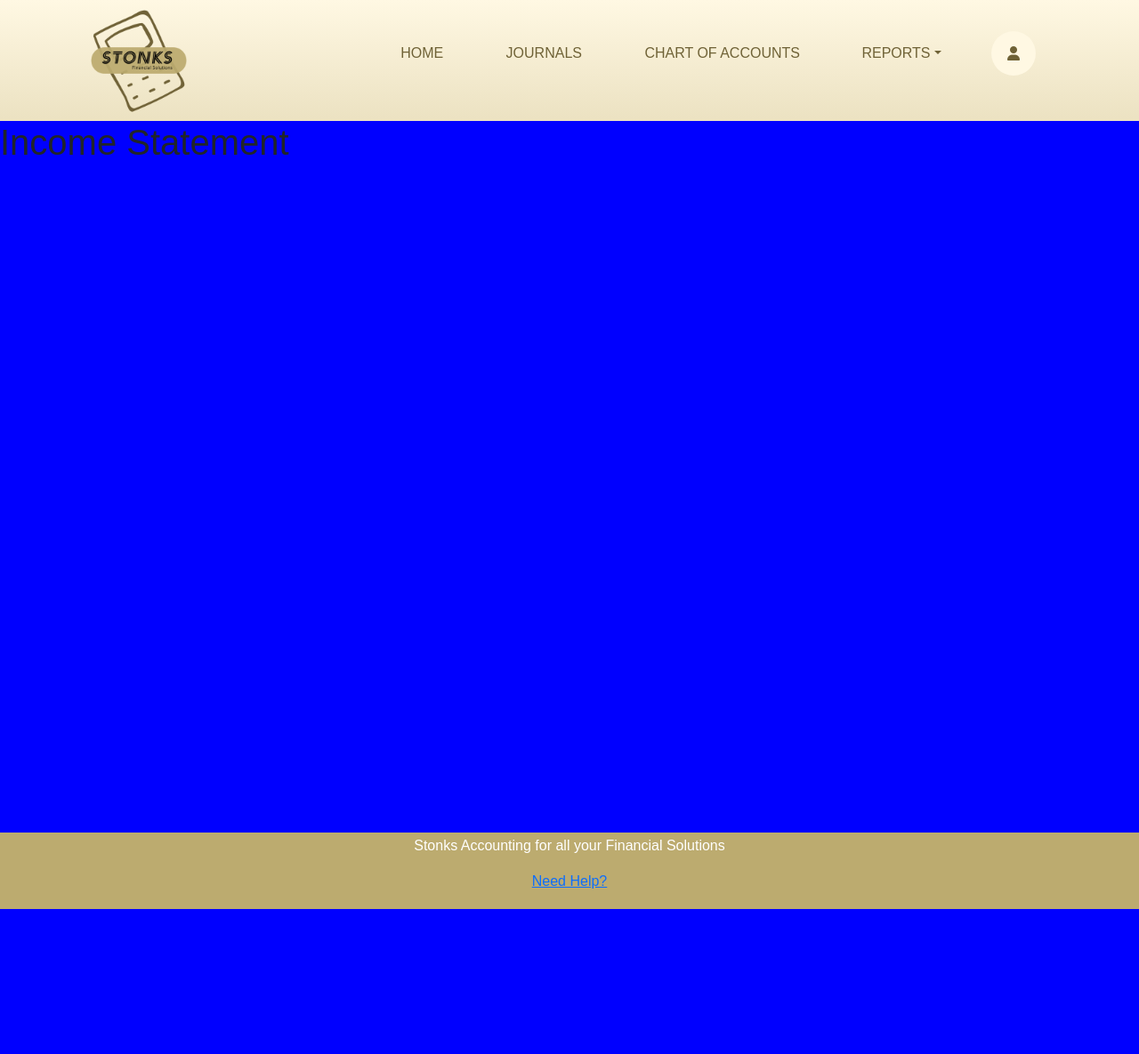
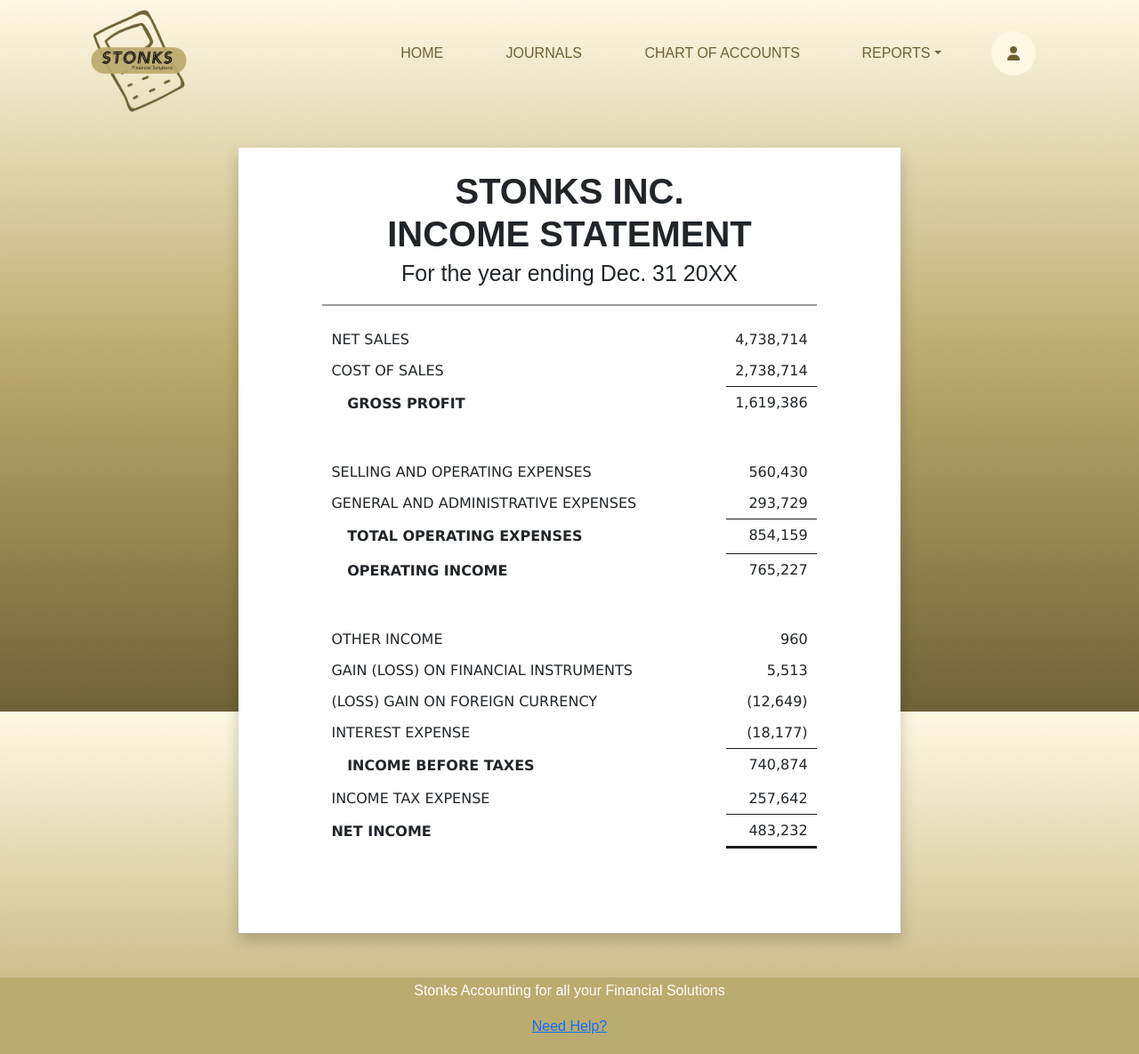
Before and after one commit to robyjeremiah/Stonks, a Django app: page /incomeStatement/ in a window 1280 px wide. Shown: the whole page at 89% size. Before the commit the page ends 1022 px from the top, so only its background shows below. Run offline with Django 3.2, Linux system fonts and the light colour scheme; some libraries are stand-ins or nearby versions.

Commit message:
Finished Income Statement

```diff
--- a/Stonks/static/incomeStatement.css
+++ b/Stonks/static/incomeStatement.css
@@ -1,5 +1,120 @@
-.test {
+.banner {
+    overflow: hidden;
+}
+
+.container-sm {
+    margin-top: 30px;
+    margin-bottom: 50px;
+    width: 60%;
+}
+
+@media (max-width: 991px) {
+    .container-sm {
+        width: 100%;
+    }
+}
+
+#income_statement.datatable {
+    margin: 20px auto 30px auto;
+}
+
+#income_statement_wrapper {
+    background-color: #ffffff;
+    padding: 25px;
+    box-shadow: 0px 8px 16px 0px rgba(0,0,0,0.2);
+}
+
+#income_statement td {
+    text-transform: uppercase;
+    font-family: 'Lucida Sans', 'Lucida Sans Regular', 'Lucida Grande', 'Lucida Sans Unicode', Geneva, Verdana, sans-serif;
+}
+
+#income_statement thead th {
+    border-top: 2px solid #999999;
+    border-bottom: none;
+}
+
+#income_statement tfoot th {
+    border-top: none;
+    padding: 20px;
+}
+
+#calc .first-col,
+#total .first-col {
+    font-weight: bold;
+}
+
+#calc .first-col {
+    padding-left: 5%;
+    padding-top: 10px;
+    padding-bottom: 10px;
+}
+
+#calc .second-col {
+    border-top: 1px solid #1d1d1d;
+    vertical-align: top;
+}
+
+.break .first-col {
+    padding-bottom: 50px!important;
+}
+
+.second-col {
+    text-align: right;
+}
+
+#total .second-col {
+    border-top: 1px solid #1d1d1d;
+    border-bottom: 3px solid #1d1d1d;
+}
+
+.title {
     width: 100%;
-    height: 100%;
-    background-color: blue;
+    text-align: center;
+    line-height: 0;
 }
+
+    .title h1 {
+        font-weight: bold;
+        margin: 0;
+    }
+
+    .title h3 {
+        font-size: 25px;
+        margin: 5px 0px 0px 0px;
+        padding: 0;
+    }
+
+.dt-buttons {
+    text-align: center;
+    margin-top: 10px;
+}
+
+    /*.dt-buttons span {
+        font-family: system-ui;
+    }*/
+
+    .dt-button.buttons-print {
+        width: auto;
+        height: auto;
+        /*padding: 5px 15px 5px 15px; With 'Print' text*/
+        padding: 10px 15px 10px 15px;
+        color: #1d1d1d;
+        border: 3px solid #343F4B;
+        border-radius: 4px;
+        background-color: none;
+        transition: 0.4s;
+    }
+
+    .dt-button.buttons-print:hover {
+        background: #343F4B;
+        color: #ffffff;
+    }
+
+    .dt-button.buttons-print:hover .fas.fa-download {
+        color: #ffffff;
+    }
+
+.fas.fa-download {
+    color: #343F4B;
+}
--- a/Stonks/static/retainedEarnings.css
+++ b/Stonks/static/retainedEarnings.css
@@ -46,11 +46,11 @@
     text-align: right;
 }
 
-#calc {
+#calc .second-col {
     border-bottom: 1px solid #1d1d1d;
 }
 
-#total {
+#total .second-col {
     border-bottom: 3px solid #1d1d1d;
 }
 
--- a/Stonks/templates/incomeStatement.html
+++ b/Stonks/templates/incomeStatement.html
@@ -1,7 +1,108 @@
-{% extends 'base.html' %} {% block stylesheet %}
+{% extends 'base.html' %} {% block title %} Income Statement {% endblock %} {% block stylesheet %}
+<!--The block title above will show on the printed page-->
 <link rel="stylesheet" type="text/css" href="/static/incomeStatement.css" />
+<script>
+    $(document).ready(function() {
+        $('#income_statement').DataTable( {
+            ordering: false,
+            paging: false,
+            dom: '<"title">Bt',
+            buttons: [
+                {
+                    extend: 'print',
+                    text: '<i class="fas fa-download"></i></i>',
+                    messageTop: 'here is the date information on the print page',
+                    titleAttr: 'Print Income Statement',
+                },
+            ],
+            aoColumnDefs: [
+                {
+                    sClass: "first-col",
+                    aTargets: [0],
+                },
+                {
+                    sClass: "second-col",
+                    aTargets: [1],
+                }
+            ]
+        } );
+
+        $("div.title").html('<h1>STONKS INC.</h1><br><h1>INCOME STATEMENT</h1><h3>For the year ending Dec. 31 20XX</h3>');
+    } );
+</script>
 {% endblock %} {% load static %} {% block content %}
-<div class="test">
-    <h1>Income Statement</h1>
+<div class="container-sm">
+    <table id="income_statement" style="width:80%">
+        <thead>
+            <tr>
+                <th style="width:85%"></th>
+                <th style="width:15%"></th>
+            </tr>
+        </thead>
+        <tbody>
+            <tr>
+                <td>Net sales</td>
+                <td>4,738,714</td>
+            </tr>
+            <tr>
+                <td>Cost of sales</td>
+                <td>2,738,714</td>
+            </tr>
+            <tr id="calc" class="break">
+                <td>Gross profit</td>
+                <td>1,619,386</td>
+            </tr>
+            <tr>
+                <td>Selling and operating expenses</td>
+                <td>560,430</td>
+            </tr>
+            <tr>
+                <td>General and administrative expenses</td>
+                <td>293,729</td>
+            </tr>
+            <tr id="calc">
+                <td>Total operating expenses</td>
+                <td>854,159</td>
+            </tr>
+            <tr id="calc" class="break">
+                <td>Operating income</td>
+                <td>765,227</td>
+            </tr>
+            <tr>
+                <td>Other income</td>
+                <td>960</td>
+            </tr>
+            <tr>
+                <td>Gain (loss) on financial instruments</td>
+                <td>5,513</td>
+            </tr>
+            <tr>
+                <td>(Loss) gain on foreign currency</td>
+                <td>(12,649)</td>
+            </tr>
+            <tr>
+                <td>Interest expense</td>
+                <td>(18,177)</td>
+            </tr>
+            <tr id="calc">
+                <td>Income Before Taxes</td>
+                <td>740,874</td>
+            </tr>
+            <tr>
+                <td>Income tax expense</td>
+                <td>257,642</td>
+            </tr>
+            <tr id="total">
+                <td>Net income</td>
+                <td>483,232</td>
+            </tr>
+        </tbody>
+        <tfoot>
+            <tr>
+                <th></th>
+                <th></th>
+            </tr>
+        </tfoot>
+    </table>
 </div>
 {% endblock %}
```
Also changed, not shown: Stonks/templates/retainedEarnings.html (+6 -6 lines).
